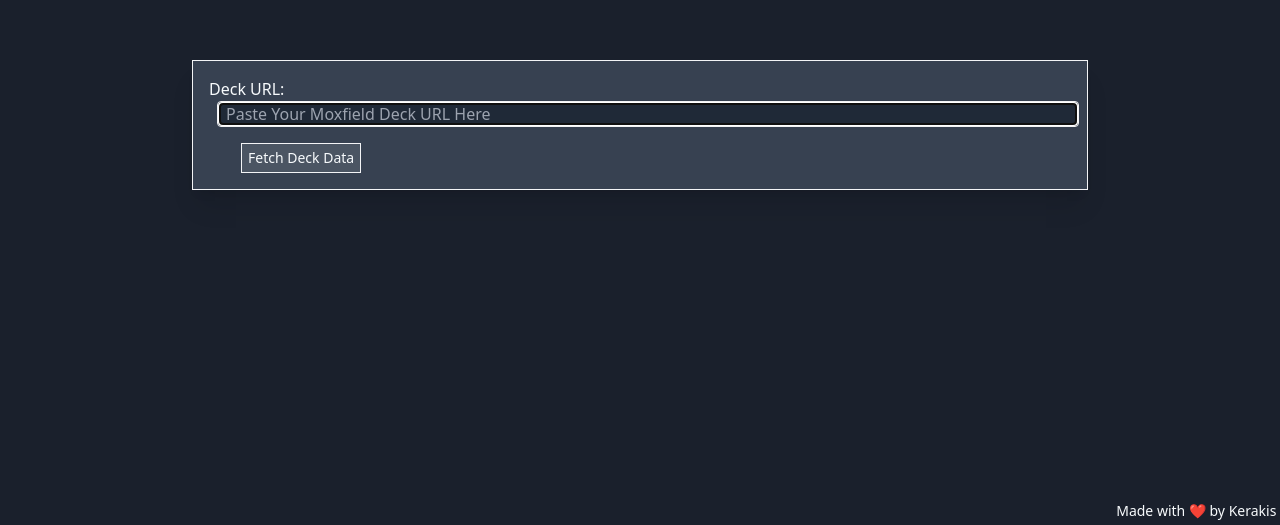
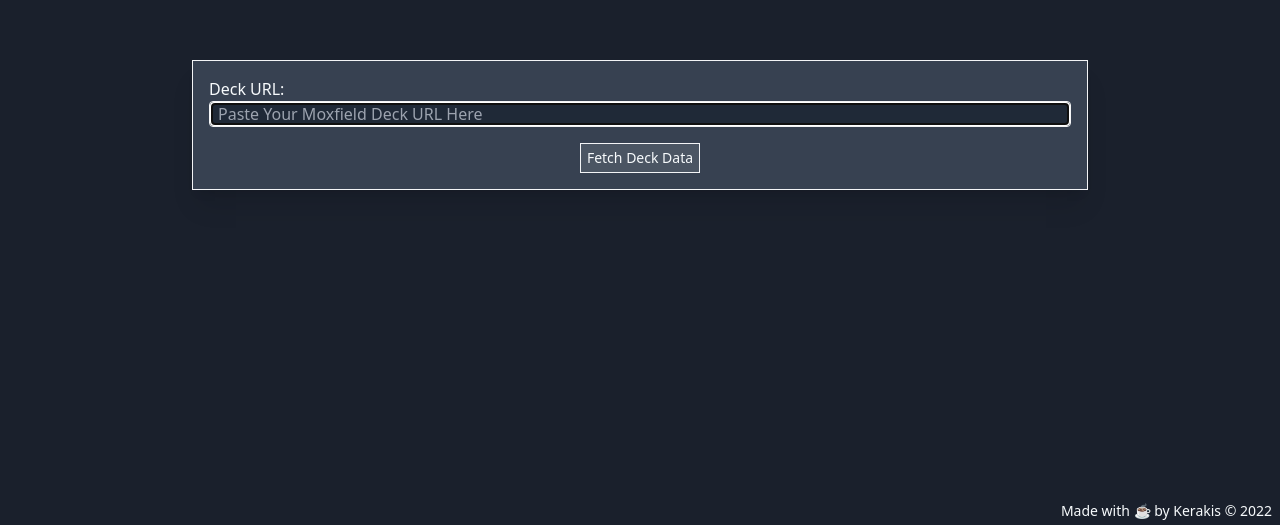
Before and after one commit to Kerakis/thrumming-stone, a React (Create React App) app: page / in a window 1280 px wide. Shown: the part 275-800 px from the top of the page. Built offline with nearby package versions, Linux system fonts and the light colour scheme; the HTML template or start-up script is replaced by a standard one.

Commit message:
Center Fetch button

```diff
--- a/src/App.js
+++ b/src/App.js
@@ -291,11 +291,13 @@ export default function App() {
   const hasShadowbornApostles =
     hasSingletonRuleBreakers.includes(`Shadowborn Apostle`);
 
+  const year = new Date().getFullYear();
+
   return (
     <div className='flex flex-col md:h-screen mt-8 md:mt-0 align-center justify-center'>
       <div className='flex flex-col max-w-4xl mx-auto container'>
         <div className='m-auto flex flex-col bg-gray-700 container border-solid border border-gray-100 shadow-xl p-4'>
-          <form onSubmit={handleSubmit}>
+          <form className='flex flex-col' onSubmit={handleSubmit}>
             <label htmlFor='deckSearch'>Deck URL:</label>
             <input
               className='justify-self-end self-center bg-gray-800 border border-solid rounded border-gray-100 text-center md:text-left px-2 mx-2 my-1 md:my-0 w-full overflow-hidden'
@@ -309,7 +311,7 @@ export default function App() {
             />
             <button
               type='submit'
-              className='mx-8 mt-4 py-1 px-1.5 text-sm bg-gray-600 border border-solid border-gray-100'
+              className='mx-auto mt-4 py-1 px-1.5 text-sm bg-gray-600 border border-solid border-gray-100'
               disabled={disable}>
               Fetch Deck Data
             </button>
@@ -507,14 +509,14 @@ export default function App() {
           )}
         </div>
       )}
-      <footer className='mx-auto md:fixed md:right-0 md:bottom-0 m-1 mt-4 text-sm bottom-0'>
+      <footer className='flex-shrink-0 mt-8 text-sm text-center lg:fixed lg:m-1 lg:bottom-0 lg:right-1'>
         <p>
-          Made with <span className='font-sans'>&#10084;</span> by
+          Made with <span className='font-sans'>&#9749;</span> by
           <a
             href='https://github.com/Kerakis'
             target='_blank'
             rel='noopener noreferrer'>
-            &nbsp;Kerakis&nbsp;
+            &nbsp;Kerakis&nbsp;© {year}
           </a>
         </p>
       </footer>
```
